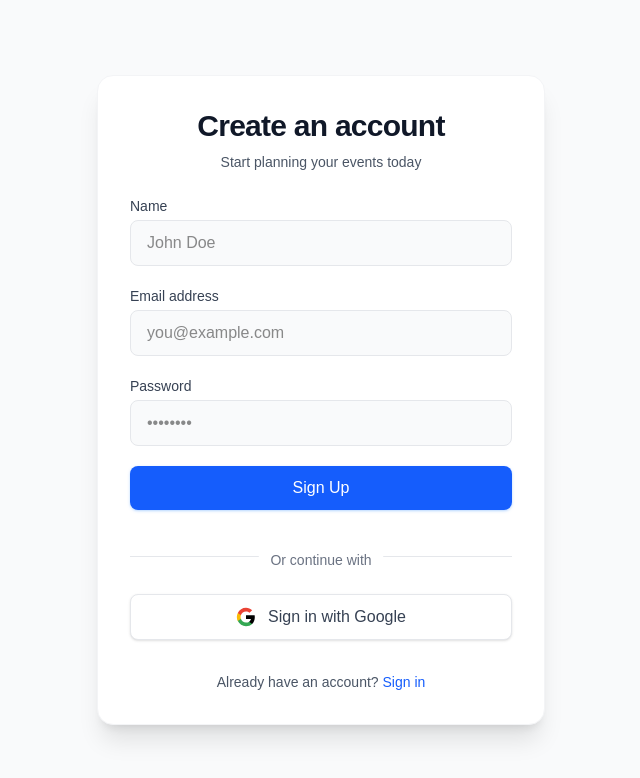
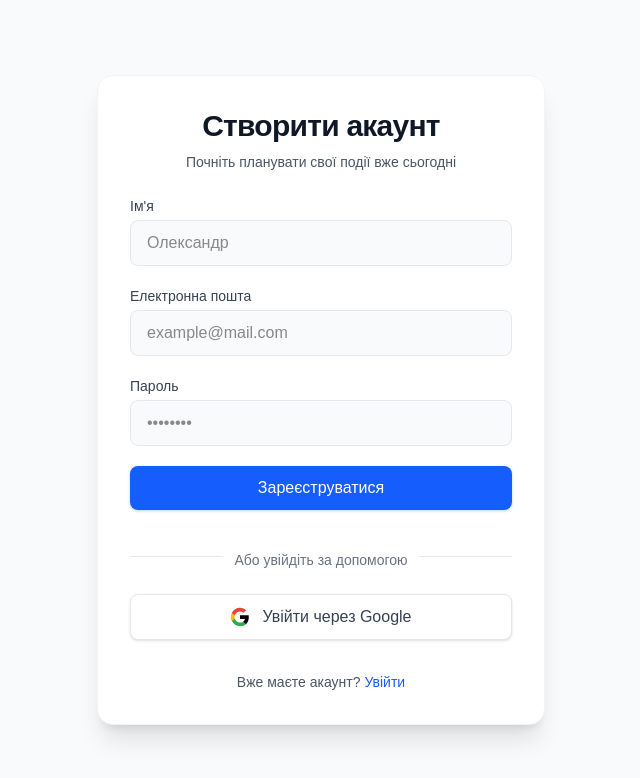
Before and after one commit to Oleksandr1212/test-task-second, a Next.js app: page /register in a window 1280 px wide. Shown: the top 778 px of the page, without its empty margins (319-959 px from the left). Built offline with nearby package versions, Linux system fonts and the light colour scheme; no server answers.

Commit message:
chore: implement SEO metadata, semantic HTML and full Ukrainian localization

```diff
--- a/src/app/layout.tsx
+++ b/src/app/layout.tsx
@@ -15,8 +15,14 @@ const geistMono = Geist_Mono({
 });
 
 export const metadata: Metadata = {
-  title: "Create Next App",
-  description: "Generated by create next app",
+  title: {
+    default: "Event Planner — Твій ідеальний календар подій",
+    template: "%s | Event Planner"
+  },
+  description: "Зручний сервіс для планування подій, зустрічей та важливих справ. Організовуй свій час ефективно.",
+  keywords: ["планування", "календар", "події", "менеджмент часу", "event planner"],
+  viewport: "width=device-width, initial-scale=1",
+  robots: "index, follow",
 };
 
 export default function RootLayout({
@@ -26,7 +32,7 @@ export default function RootLayout({
 }>) {
   return (
     <html
-      lang="en"
+      lang="uk"
       className={`${geistSans.variable} ${geistMono.variable} h-full antialiased`}
     >
       <body className="min-h-full flex flex-col bg-gray-50 text-gray-900">
--- a/src/app/login/page.tsx
+++ b/src/app/login/page.tsx
@@ -1,4 +1,10 @@
 import { AuthForm } from "@/components/AuthForm";
+import type { Metadata } from "next";
+
+export const metadata: Metadata = {
+  title: "Вхід",
+  description: "Увійдіть у свій акаунт Event Planner, щоб керувати подіями.",
+};
 
 export default function LoginPage() {
   return (
--- a/src/app/register/page.tsx
+++ b/src/app/register/page.tsx
@@ -1,4 +1,10 @@
 import { AuthForm } from "@/components/AuthForm";
+import type { Metadata } from "next";
+
+export const metadata: Metadata = {
+  title: "Реєстрація",
+  description: "Створіть акаунт в Event Planner, щоб почати планувати ваші події.",
+};
 
 export default function RegisterPage() {
   return (
--- a/src/components/AuthForm.tsx
+++ b/src/components/AuthForm.tsx
@@ -29,9 +29,9 @@ export function AuthForm({ type }: AuthFormProps) {
   const [loading, setLoading] = useState(false);
 
   const authSchema = z.object({
-    email: z.string().email({ message: "Invalid email address" }),
-    password: z.string().min(6, { message: "Password must be at least 6 characters" }),
-    name: type === "register" ? z.string().min(2, { message: "Name is required" }) : z.string().optional(),
+    email: z.string().email({ message: "Некоректна адреса електронної пошти" }),
+    password: z.string().min(6, { message: "Пароль має містити як мінімум 6 символів" }),
+    name: type === "register" ? z.string().min(2, { message: "Ім'я обов'язкове" }) : z.string().optional(),
   });
 
   const {
@@ -79,11 +79,11 @@ export function AuthForm({ type }: AuthFormProps) {
   return (
     <div className="w-full max-w-md p-8 space-y-6 bg-white rounded-2xl shadow-xl border border-gray-100">
       <div className="text-center">
-        <h2 className="text-3xl font-bold tracking-tight text-gray-900">
-          {type === "login" ? "Welcome back" : "Create an account"}
-        </h2>
+        <h1 className="text-3xl font-bold tracking-tight text-gray-900">
+          {type === "login" ? "З поверненням" : "Створити акаунт"}
+        </h1>
         <p className="mt-2 text-sm text-gray-600">
-          {type === "login" ? "Sign in to manage your events" : "Start planning your events today"}
+          {type === "login" ? "Увійдіть, щоб керувати своїми подіями" : "Почніть планувати свої події вже сьогодні"}
         </p>
       </div>
 
@@ -96,12 +96,13 @@ export function AuthForm({ type }: AuthFormProps) {
       <form onSubmit={handleSubmit(onSubmit)} className="space-y-5">
         {type === "register" && (
           <div>
-            <label className="block text-sm font-medium text-gray-700 mb-1">Name</label>
+            <label htmlFor="name" className="block text-sm font-medium text-gray-700 mb-1">Ім'я</label>
             <input
+              id="name"
               type="text"
               {...register("name")}
               className="w-full px-4 py-2.5 bg-gray-50 border border-gray-200 rounded-lg focus:bg-white focus:ring-2 focus:ring-blue-500 focus:border-blue-500 outline-none transition-all duration-200"
-              placeholder="John Doe"
+              placeholder="Олександр"
             />
             {errors.name && (
               <p className="mt-1.5 text-sm text-red-500">{errors.name.message}</p>
@@ -110,12 +111,13 @@ export function AuthForm({ type }: AuthFormProps) {
         )}
 
         <div>
-          <label className="block text-sm font-medium text-gray-700 mb-1">Email address</label>
+          <label htmlFor="email" className="block text-sm font-medium text-gray-700 mb-1">Електронна пошта</label>
           <input
+            id="email"
             type="email"
             {...register("email")}
             className="w-full px-4 py-2.5 bg-gray-50 border border-gray-200 rounded-lg focus:bg-white focus:ring-2 focus:ring-blue-500 focus:border-blue-500 outline-none transition-all duration-200"
-            placeholder="you@example.com"
+            placeholder="example@mail.com"
           />
           {errors.email && (
             <p className="mt-1.5 text-sm text-red-500">{errors.email.message}</p>
@@ -123,8 +125,9 @@ export function AuthForm({ type }: AuthFormProps) {
         </div>
 
         <div>
-          <label className="block text-sm font-medium text-gray-700 mb-1">Password</label>
+          <label htmlFor="password" className="block text-sm font-medium text-gray-700 mb-1">Пароль</label>
           <input
+            id="password"
             type="password"
             {...register("password")}
             className="w-full px-4 py-2.5 bg-gray-50 border border-gray-200 rounded-lg focus:bg-white focus:ring-2 focus:ring-blue-500 focus:border-blue-500 outline-none transition-all duration-200"
@@ -140,7 +143,7 @@ export function AuthForm({ type }: AuthFormProps) {
           disabled={loading}
           className="w-full px-4 py-2.5 font-medium text-white bg-blue-600 rounded-lg hover:bg-blue-700 focus:outline-none focus:ring-2 focus:ring-blue-500 focus:ring-offset-2 disabled:opacity-50 disabled:cursor-not-allowed transition-all duration-200 shadow-sm shadow-blue-200"
         >
-          {loading ? "Please wait..." : type === "login" ? "Sign In" : "Sign Up"}
+          {loading ? "Будь ласка, зачекайте..." : type === "login" ? "Увійти" : "Зареєструватися"}
         </button>
       </form>
 
@@ -149,7 +152,7 @@ export function AuthForm({ type }: AuthFormProps) {
           <div className="w-full border-t border-gray-200"></div>
         </div>
         <div className="relative flex justify-center text-sm pt-2">
-          <span className="px-3 bg-white text-gray-500 rounded-full">Or continue with</span>
+          <span className="px-3 bg-white text-gray-500 rounded-full">Або увійдіть за допомогою</span>
         </div>
       </div>
 
@@ -159,22 +162,22 @@ export function AuthForm({ type }: AuthFormProps) {
         className="w-full px-4 py-2.5 font-medium text-gray-700 bg-white border border-gray-200 rounded-lg hover:bg-gray-50 focus:outline-none focus:ring-2 focus:ring-gray-200 focus:ring-offset-2 transition-all duration-200 flex items-center justify-center gap-3 shadow-sm"
       >
         <Image src="/google.svg" alt="Google logo" width={20} height={20} />
-        Sign in with Google
+        Увійти через Google
       </button>
 
       <div className="text-center text-sm text-gray-600 pt-2">
         {type === "login" ? (
           <>
-            Don't have an account?{" "}
+            Ще не маєте акаунту?{" "}
             <Link href="/register" className="font-medium text-blue-600 hover:text-blue-500 transition-colors">
-              Sign up
+              Зареєструватися
             </Link>
           </>
         ) : (
           <>
-            Already have an account?{" "}
+            Вже маєте акаунт?{" "}
             <Link href="/login" className="font-medium text-blue-600 hover:text-blue-500 transition-colors">
-              Sign in
+              Увійти
             </Link>
           </>
         )}
```
